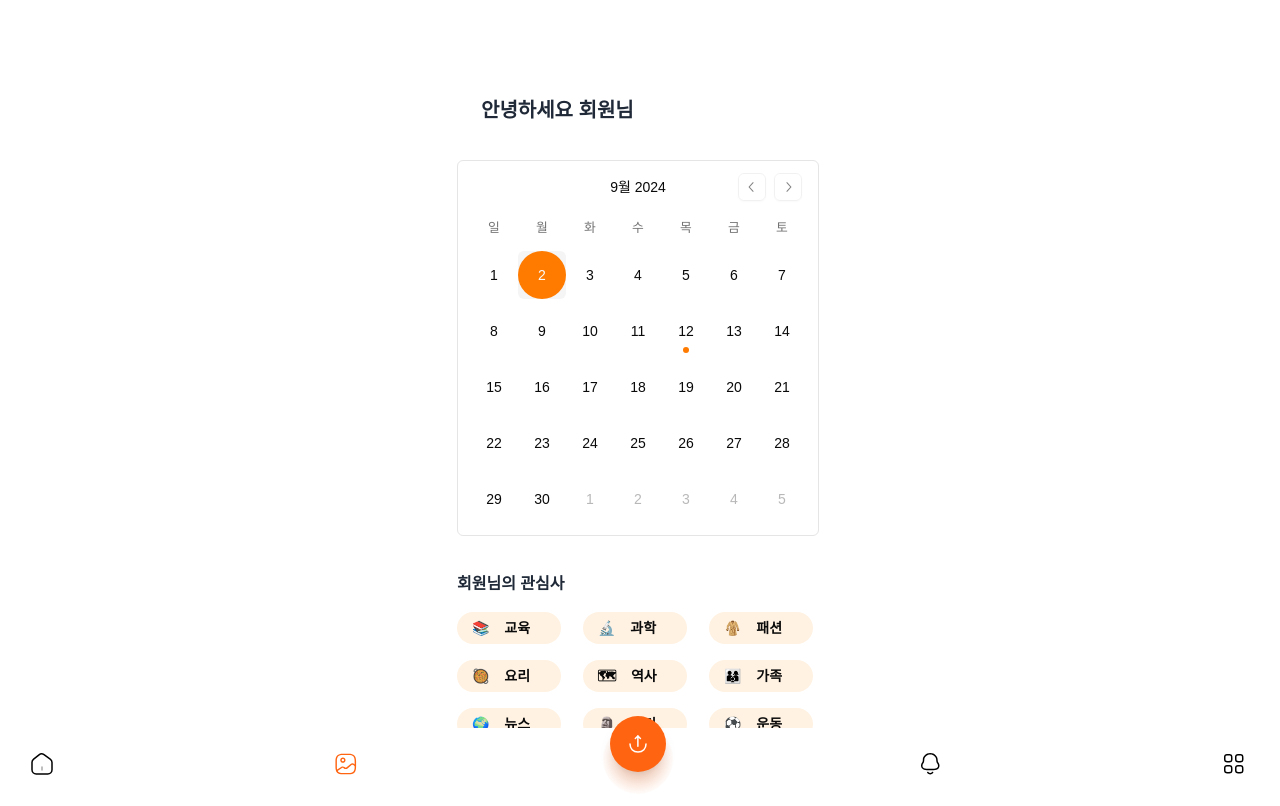
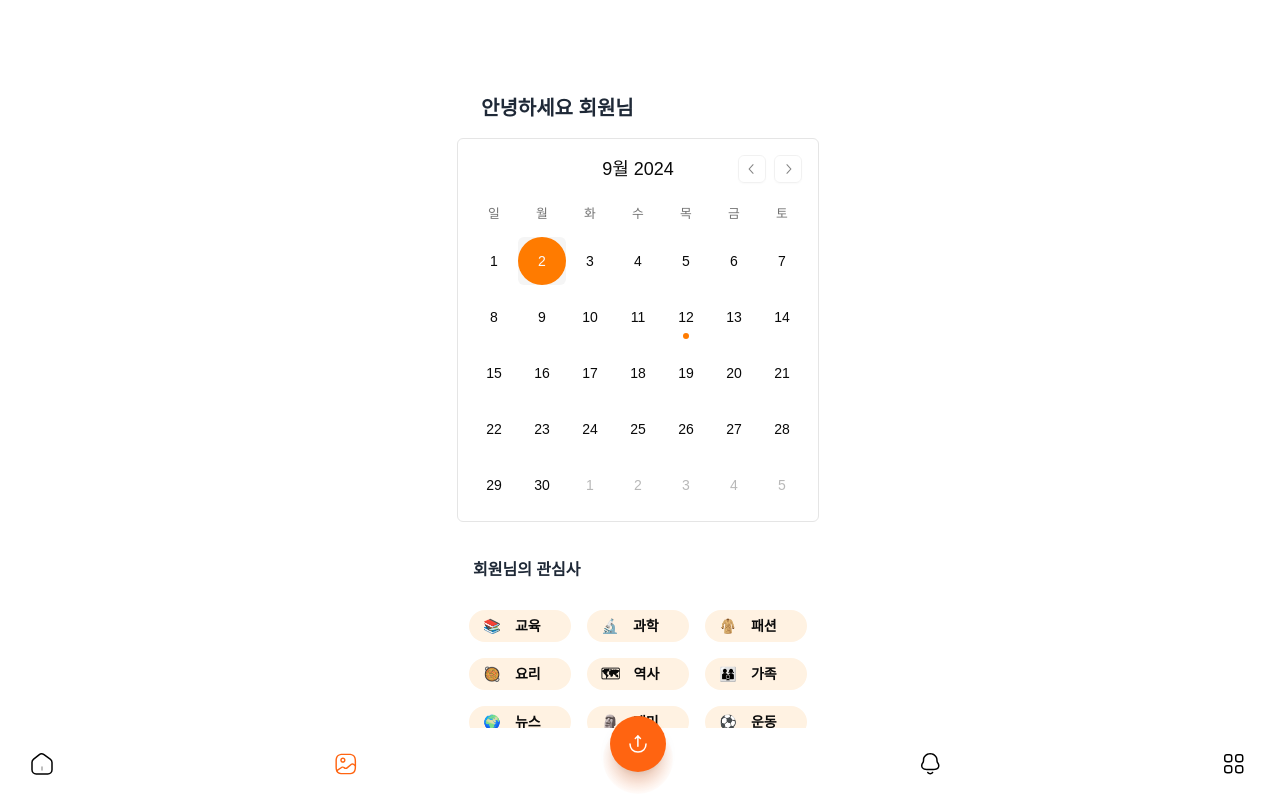
Before and after one commit to kimnerd625/onmom-client, a Next.js app: page /album in a window 1280 px wide. Built offline with nearby package versions, Linux system fonts and the light colour scheme; no server answers; a web font is replaced by a local one.

Commit message:
style: calendar caption etc. css adjust

```diff
--- a/app/album/_components/Main/MemberGreeting.tsx
+++ b/app/album/_components/Main/MemberGreeting.tsx
@@ -15,7 +15,7 @@ export default function MemberGreeting() {
   }, []);
 
   return (
-    <div className=" text-xl font-bold text-gray-800 my-5 py-4 px-6 rounded-lg">
+    <div className=" text-xl font-bold text-gray-800 mt-7 py-4 px-6">
       {greetingMessage}
     </div>
   );
--- a/app/album/_components/Main/UserInterest.tsx
+++ b/app/album/_components/Main/UserInterest.tsx
@@ -40,13 +40,13 @@ export default function UserInterest() {
 
   return (
     <div>
-      <div className="font-bold text-gray-800 mt-5 py-4">{title}</div>
-      <div className="grid grid-cols-3 gap-4">
+      <div className="font-bold text-gray-800 mt-5 p-4">{title}</div>
+      <div className="grid grid-cols-3 gap-4 p-3">
         {interests.map((interest, index) => (
           <button
             onClick={() => handleClick(interest.label)}
             key={index}
-            className={`flex justify-center items-center bg-album-interest w-[104px] h-[32px] py-2 pr-4 text-center text-sm font-bold rounded-2xl hover:opacity-60  ${
+            className={`flex justify-center items-center bg-album-interest h-[32px] py-2 pr-4 text-center text-sm font-bold rounded-2xl hover:opacity-60  ${
               selectInterest === interest.label
                 ? "bg-brand-main_600 text-white"
                 : "bg-album-interest hover:opacity-60"
--- a/components/ui/calendar.tsx
+++ b/components/ui/calendar.tsx
@@ -29,7 +29,7 @@ function Calendar({
         months: "flex flex-col sm:flex-row space-y-4 sm:space-x-4 sm:space-y-0",
         month: "space-y-4",
         caption: "flex justify-center pt-1 relative items-center",
-        caption_label: "text-sm font-medium",
+        caption_label: "text-lg font-medium",
         nav: "space-x-1 flex items-center",
         nav_button: cn(
           buttonVariants({ variant: "outline" }),
```
